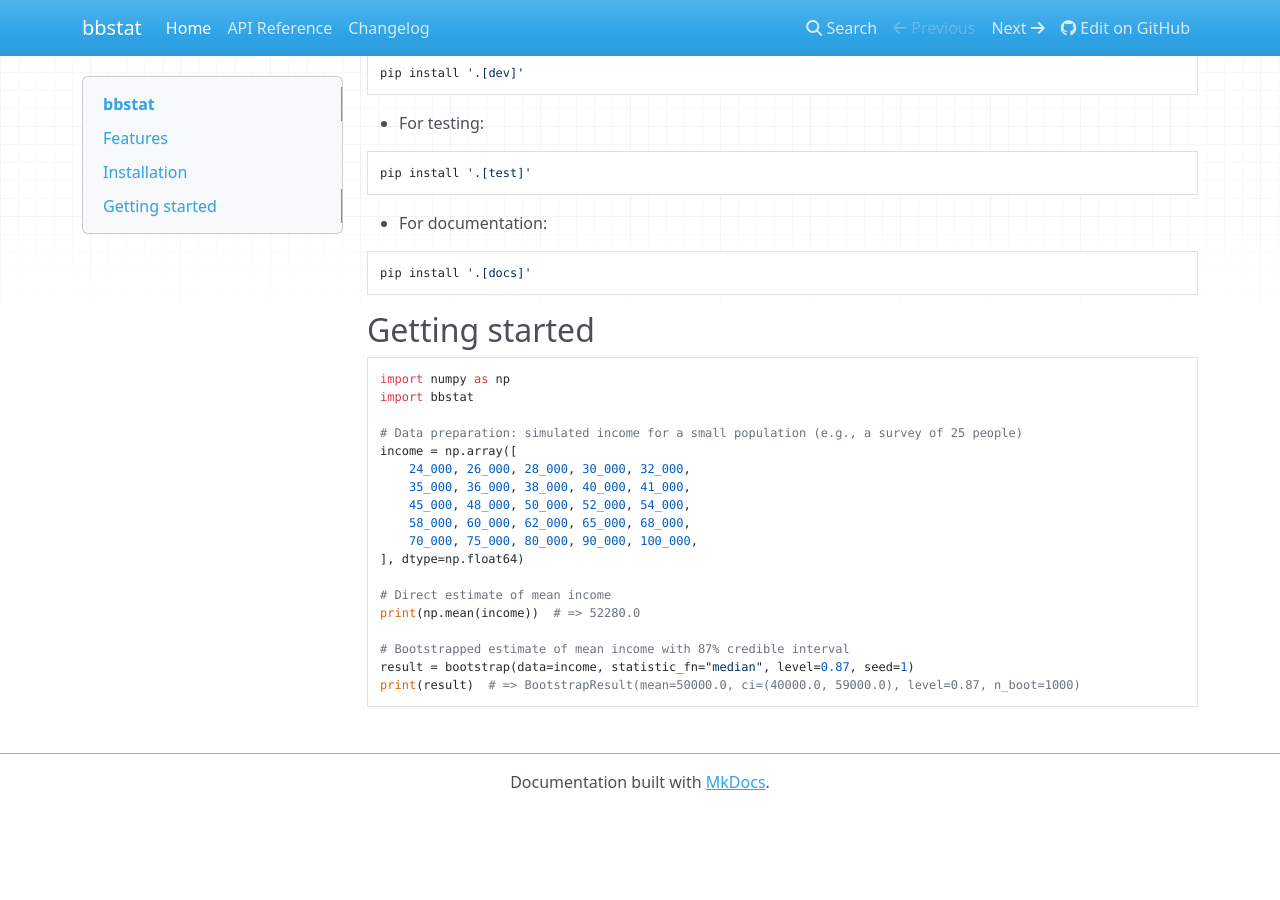
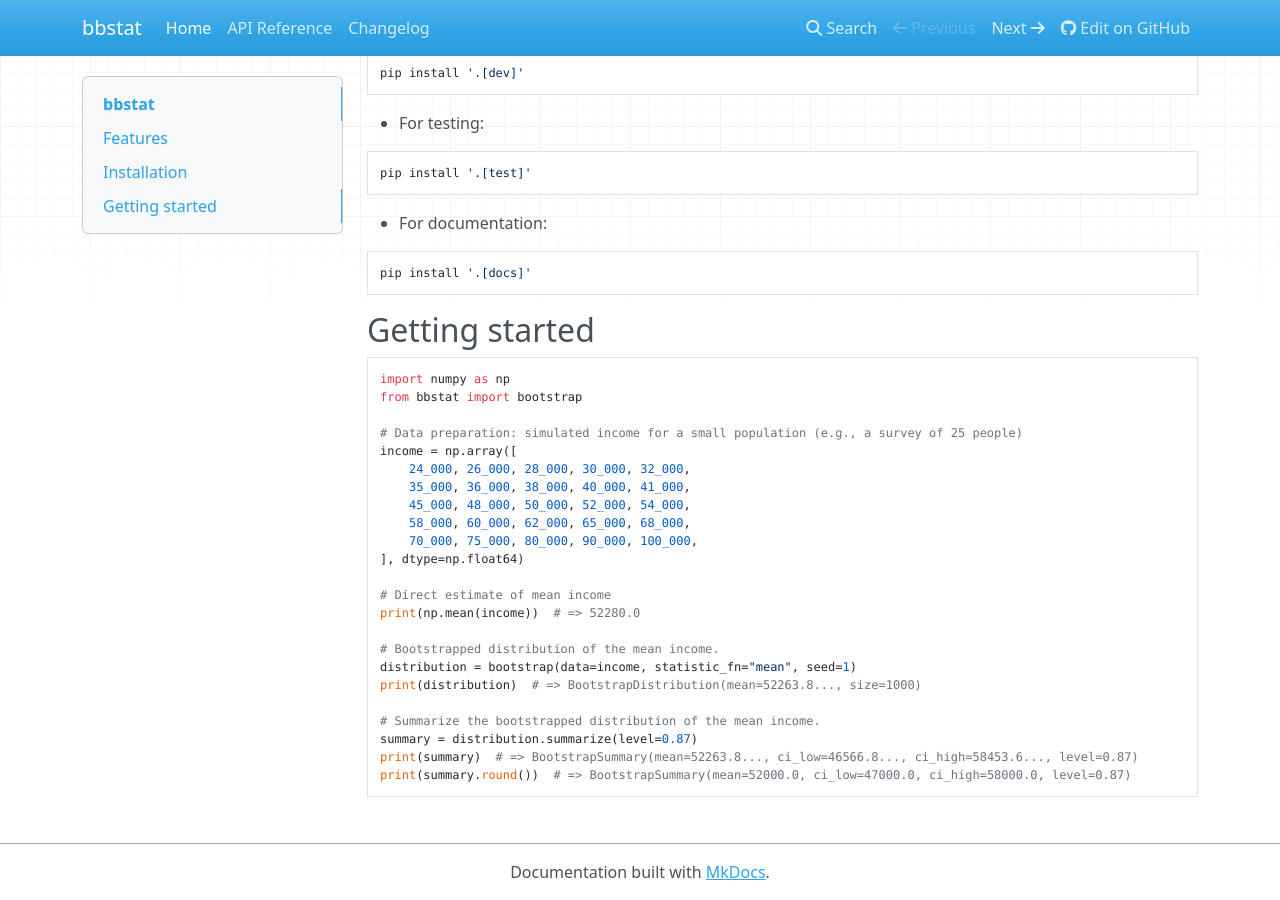
Before and after one commit to cwehmeyer/bbstat, an MkDocs documentation site: the page built from docs/index.md, in a window 1280 px wide and 900 px high, scrolled down 710 px. Built offline with MkDocs 1.6.1, drawn with Linux system fonts in a browser that asks for light colours; nearby versions of some CDN libraries; before the commit the page ends 1520 px from its top, so only the background shows below that.

Commit message:
feat(evaluate): use distribution and summary objects instead of BootstrapResult

````diff
--- a/docs/index.md
+++ b/docs/index.md
@@ -51,7 +51,7 @@ pip install '.[docs]'
 
 ```python
 import numpy as np
-import bbstat
+from bbstat import bootstrap
 
 # Data preparation: simulated income for a small population (e.g., a survey of 25 people)
 income = np.array([
@@ -65,7 +65,12 @@ income = np.array([
 # Direct estimate of mean income
 print(np.mean(income))  # => 52280.0
 
-# Bootstrapped estimate of mean income with 87% credible interval
-result = bootstrap(data=income, statistic_fn="median", level=0.87, seed=1)
-print(result)  # => BootstrapResult(mean=50000.0, ci=(40000.0, 59000.0), level=0.87, n_boot=1000)
+# Bootstrapped distribution of the mean income.
+distribution = bootstrap(data=income, statistic_fn="mean", seed=1)
+print(distribution)  # => BootstrapDistribution(mean=52263.8..., size=1000)
+
+# Summarize the bootstrapped distribution of the mean income.
+summary = distribution.summarize(level=0.87)
+print(summary)  # => BootstrapSummary(mean=52263.8..., ci_low=46566.8..., ci_high=58453.6..., level=0.87)
+print(summary.round())  # => BootstrapSummary(mean=52000.0, ci_low=47000.0, ci_high=58000.0, level=0.87)
 ```
````
Also changed, not shown: CHANGELOG.md (+3 -0 lines), README.md (+10 -5 lines), bbstat/__init__.py (+9 -1 lines), docs/reference.md (+2 -0 lines), 4 other files.
